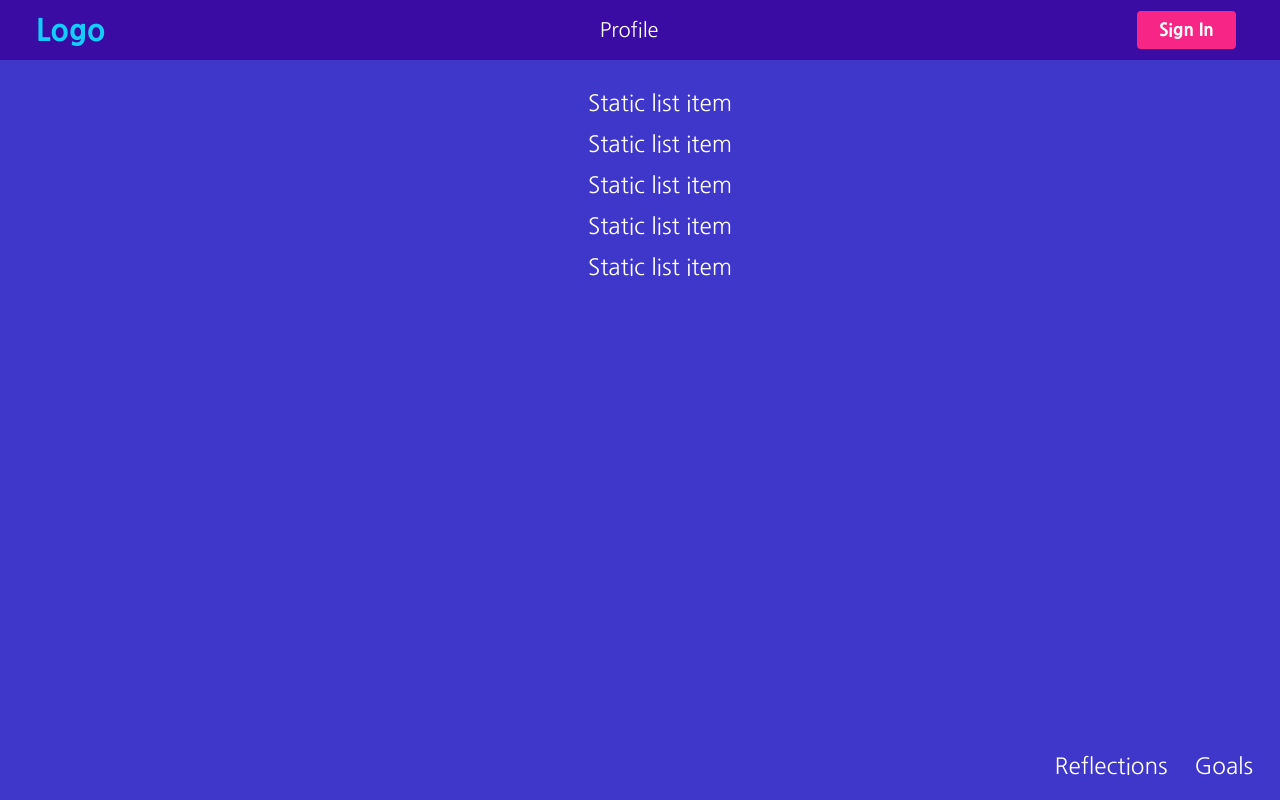
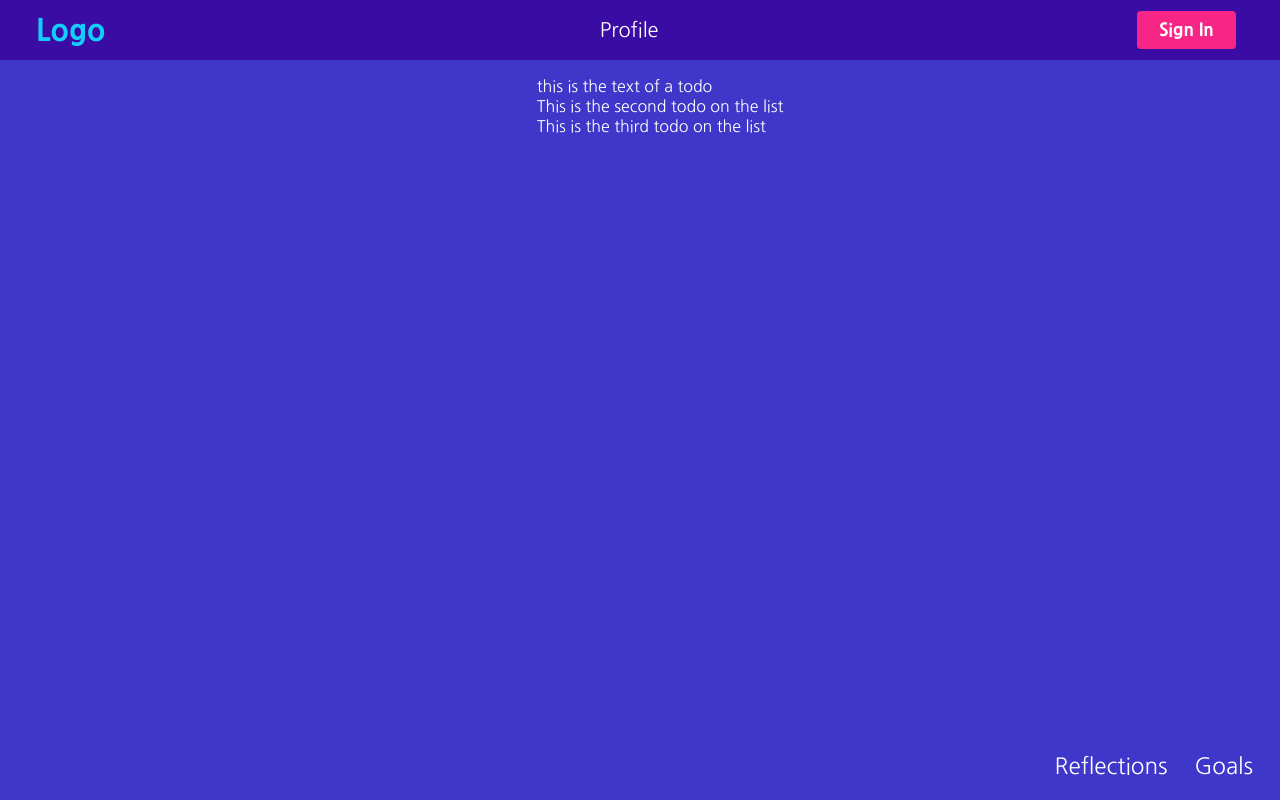
Before and after one commit to Trev-Marshall/Headspace, a React (Create React App) app: page / in a window 1280 px wide. Built offline with nearby package versions, Linux system fonts and the light colour scheme.

Commit message:
Mapping todo functionality

```diff
--- a/src/Components/Home.jsx
+++ b/src/Components/Home.jsx
@@ -1,15 +1,27 @@
-import React from 'react'
+import React, {useState} from 'react'
 import styled from 'styled-components'
+import Todo from './Todo'
+
+
 
 function Home() {
+  const [todos, setTodos] = useState([
+    {text: 'this is the text of a todo'},
+    {text: 'This is the second todo on the list'},
+    {text: 'This is the third todo on the list'}
+  ])
+
   return (
     <Container>
       <Ul>
-        <Li>Static list item</Li>
-        <Li>Static list item</Li>
-        <Li>Static list item</Li>
-        <Li>Static list item</Li>
-        <Li>Static list item</Li>
+        {todos &&
+        todos.map((todo, index) => (
+          <Li
+          key={index}
+          index={index}
+          todo={todo}
+          />
+        ))}
       </Ul>
     </Container>
   )
@@ -23,7 +35,7 @@ const Container = styled.div`
   align-items: center;
   color: white;
 `
-const Li = styled.li`
+const Li = styled(Todo)`
   margin: 13px;
   font-size: 1.4em;
 `
--- /dev/null
+++ b/src/Components/Todo.jsx
@@ -0,0 +1,11 @@
+import React from 'react'
+
+function Todo({todo}) {
+  return (
+    <li>
+      {todo.text}
+    </li>
+  )
+}
+
+export default Todo
```
